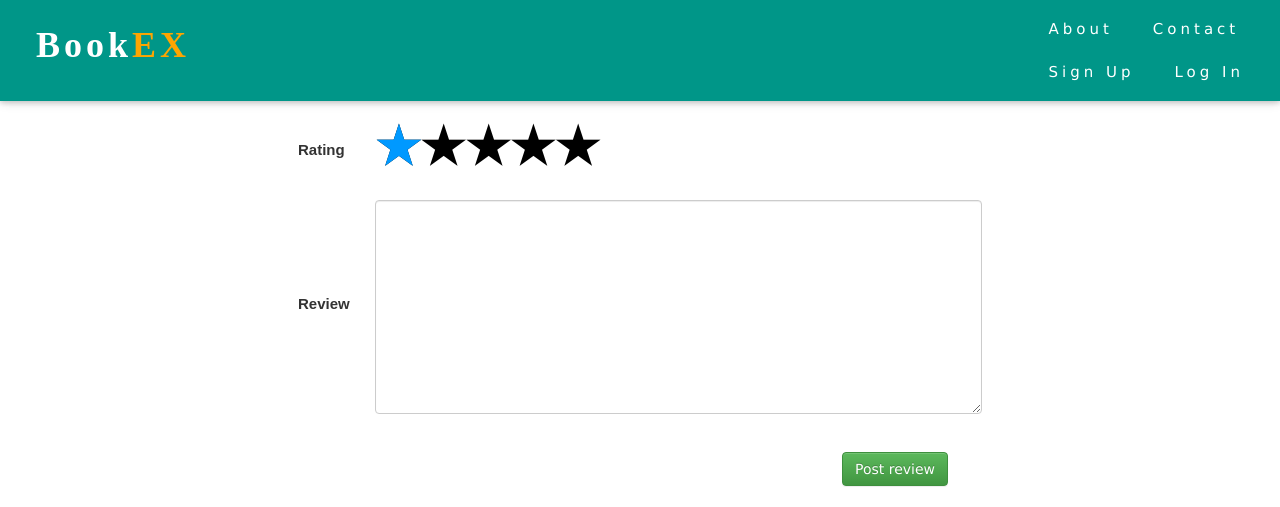
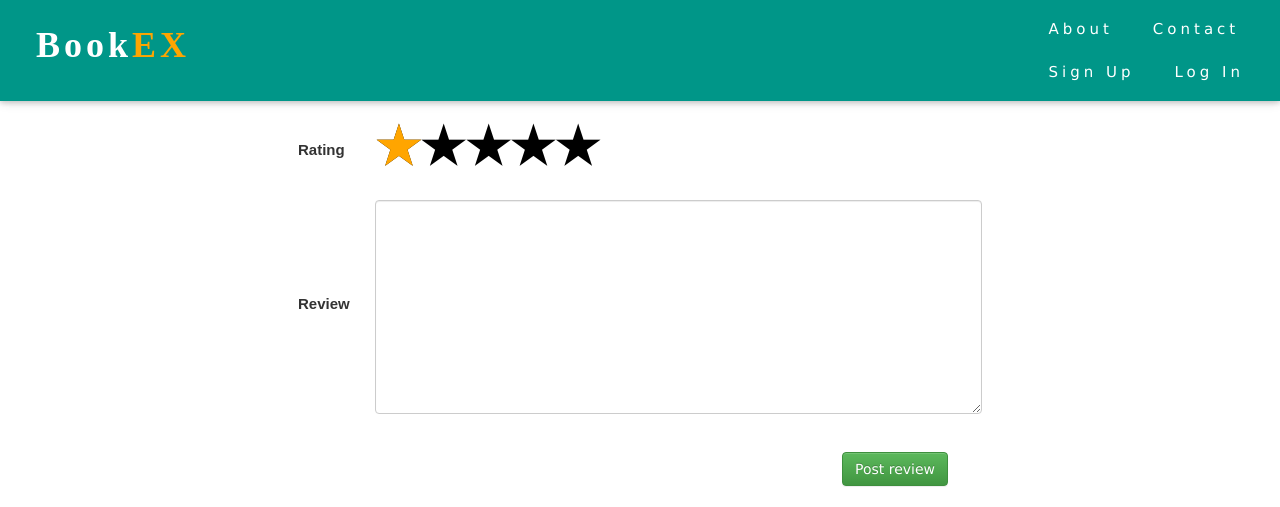
Before and after one commit to abidnazirisami/BookEX, a Django app: template django/templates/rating/ratings.html in a window 1280 px wide, with the box ticked. Shown: the top 507 px of the page. Run offline with Django 3.2, Linux system fonts and the light colour scheme; the template is opened without the code that fills it, so the values that code supplies are empty; some libraries are stand-ins or nearby versions; some web fonts are replaced.

Commit message:
Version 3.2.12

```diff
--- a/django/templates/rating/ratings.html
+++ b/django/templates/rating/ratings.html
@@ -62,7 +62,7 @@
 
 	.rating-2:not(:hover) label input:checked ~ .icon,
 	.rating-2:hover label:hover input ~ .icon {
-	  color: #09f;
+	  color: orange;
 	}
 
 	.rating-2 label input:focus:not(:checked) ~ .icon:last-child {
```
